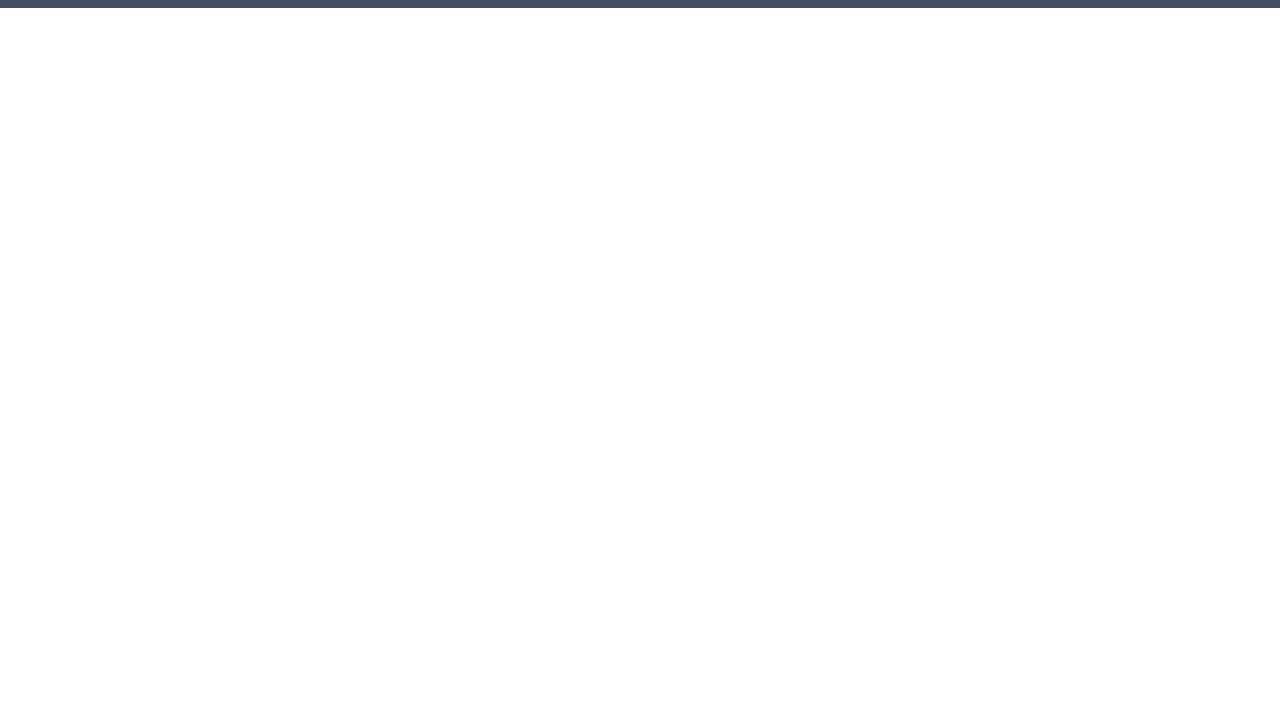
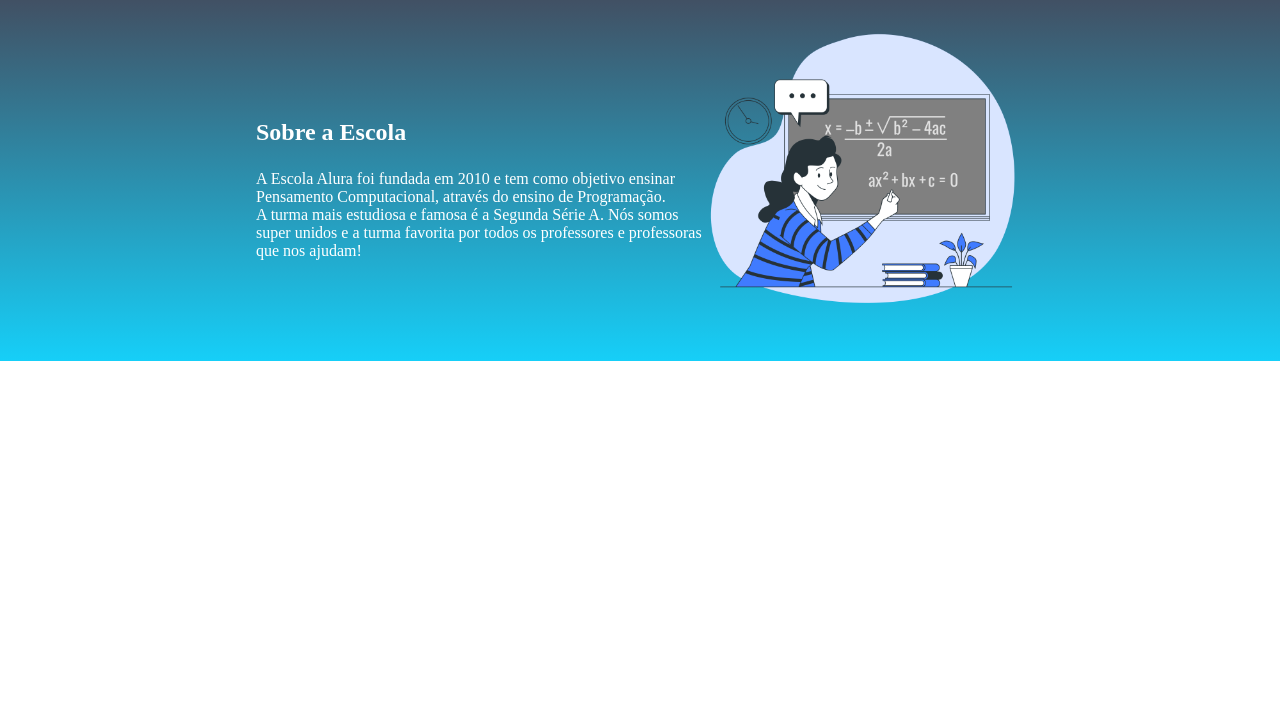
Before and after one commit to 99185908/escola_site, a plain HTML site: page index.html in a window 1280 px wide. Shown: the part 99-800 px from the top of the page. Drawn offline with Linux system fonts and the light colour scheme.

Commit message:
Add files via upload

```diff
--- a/index.html
+++ b/index.html
@@ -15,5 +15,15 @@
         </ul>
     </header>
 
+
+    <section class="escola">
+        <div class="escola-div-conteudo">
+            <h2 class="escola-titulo">Sobre a Escola</h2>
+            <p class="escola-texto-um">A Escola Alura foi fundada em 2010 e tem como objetivo ensinar Pensamento Computacional, através do ensino de  Programação.</p>
+            <p class="escola-texto-dois">A turma mais estudiosa e famosa é a Segunda Série A. Nós somos super unidos e a turma favorita por todos os professores e professoras que nos ajudam!</p>
+        </div>
+        <img class="escola-imagem" src="Formula-bro.png" alt="Professora no quadro">
+    </section>
 </body>
+
 </html>
--- a/style.css
+++ b/style.css
@@ -13,11 +13,31 @@
 }
 
 .cabecalho-imagem{
-    width: 20%;
+    width: 15%;
 }
 
 .cabecalho-lista-item{
     display: inline-block;
     margin: 0 16px;
-    font-size: 24px;
+    font-size: 20px;
 }
+
+.escola-imagem{
+    width: 25%;
+}
+
+.escola{
+    background-image: linear-gradient(#424E61,#16CFF8);
+    color:white;
+    display: flex;
+    justify-content: center;
+    align-items: center;
+    padding: 24px 0;
+}
+
+.escola-div-conteudo{
+    width: 35%;
+}
+.escola-titulo{
+    padding: 24px 0;
+}
```
Also changed, not shown: Formula-bro.png (added).
